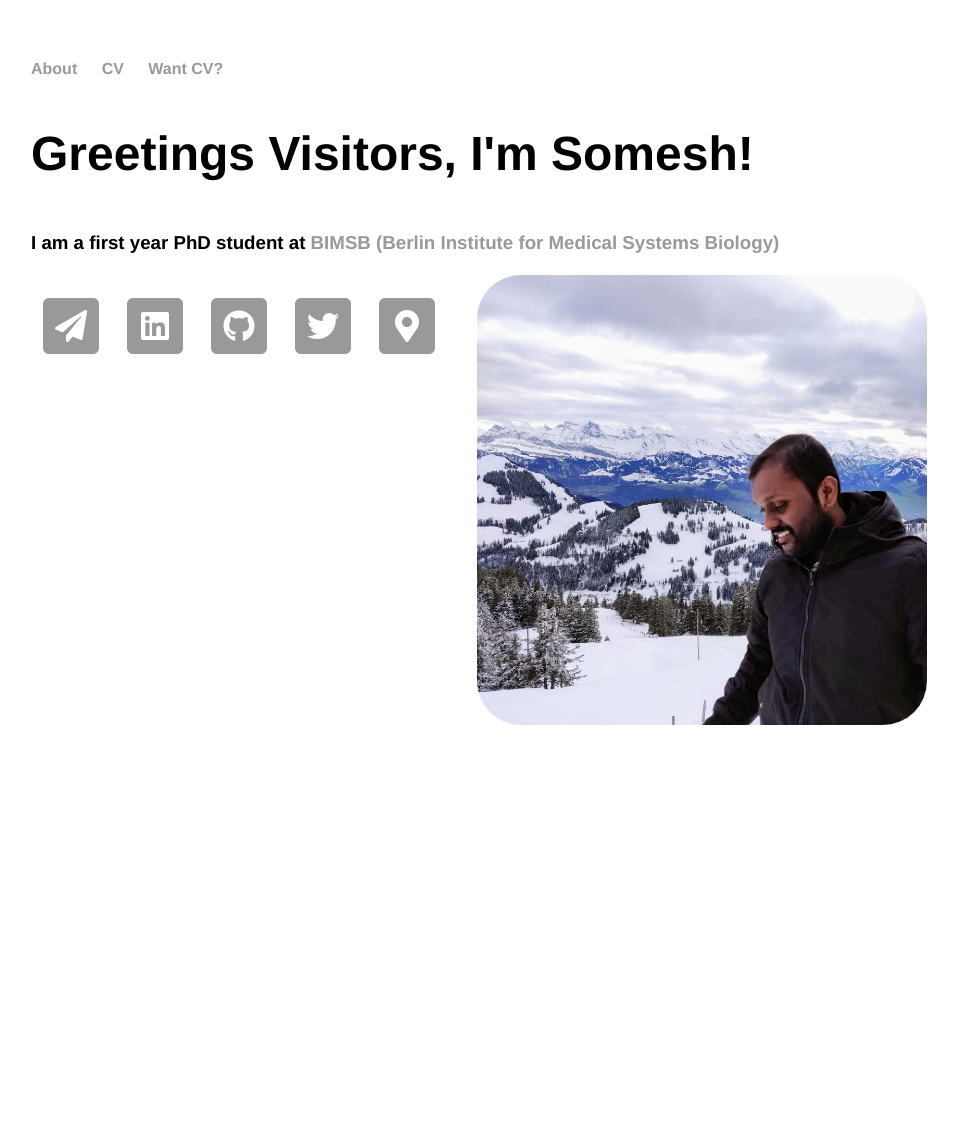
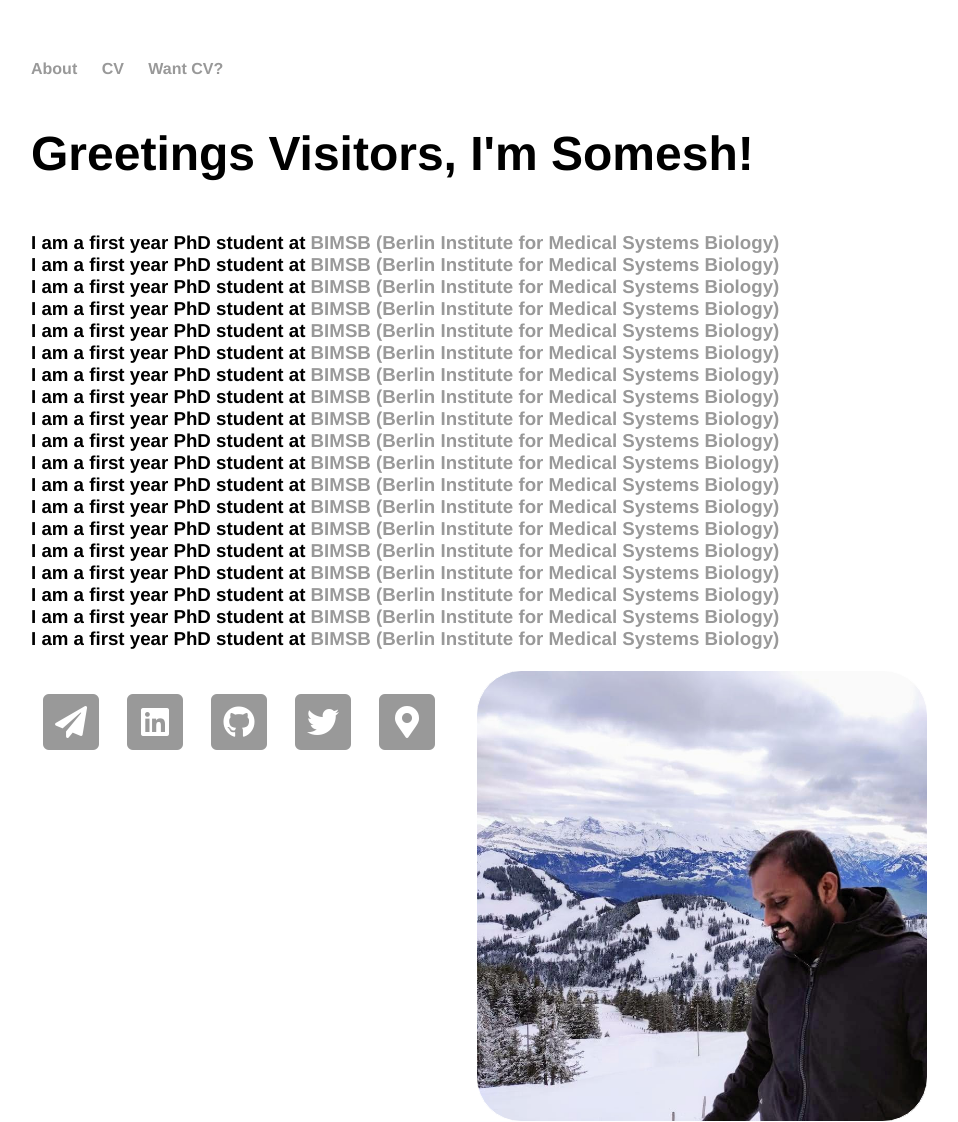
Before and after one commit to saisomesh2594/saisomesh2594.github.io, a Jekyll site: the page built from index.html, in a window 1280 px wide. Shown: the whole page, without its empty margins (161-1119 px from the left). Built offline with Jekyll 4.4.1, drawn with Linux system fonts in a browser that asks for light colours; before the commit the page ends 900 px from its top, so only the background shows below that.

Commit message:
Update index.html

```diff
--- a/index.html
+++ b/index.html
@@ -26,7 +26,26 @@
 	<h4>
 		<div class="para-container" style="float:left; white-space:nowrap;">
 			<p>
-			<h3>I am a first year PhD student at <a href="https://www.mdc-berlin.de/bimsb">BIMSB (Berlin Institute for Medical Systems Biology) </a></h3>
+			<h3>I am a first year PhD student at <a href="https://www.mdc-berlin.de/bimsb">BIMSB (Berlin Institute for Medical Systems Biology) </a> <br>
+			I am a first year PhD student at <a href="https://www.mdc-berlin.de/bimsb">BIMSB (Berlin Institute for Medical Systems Biology) </a> <br>
+				I am a first year PhD student at <a href="https://www.mdc-berlin.de/bimsb">BIMSB (Berlin Institute for Medical Systems Biology) </a> <br>
+				I am a first year PhD student at <a href="https://www.mdc-berlin.de/bimsb">BIMSB (Berlin Institute for Medical Systems Biology) </a> <br>
+				I am a first year PhD student at <a href="https://www.mdc-berlin.de/bimsb">BIMSB (Berlin Institute for Medical Systems Biology) </a> <br>
+				I am a first year PhD student at <a href="https://www.mdc-berlin.de/bimsb">BIMSB (Berlin Institute for Medical Systems Biology) </a> <br>
+				I am a first year PhD student at <a href="https://www.mdc-berlin.de/bimsb">BIMSB (Berlin Institute for Medical Systems Biology) </a> <br>
+				I am a first year PhD student at <a href="https://www.mdc-berlin.de/bimsb">BIMSB (Berlin Institute for Medical Systems Biology) </a> <br>
+				I am a first year PhD student at <a href="https://www.mdc-berlin.de/bimsb">BIMSB (Berlin Institute for Medical Systems Biology) </a> <br>
+				I am a first year PhD student at <a href="https://www.mdc-berlin.de/bimsb">BIMSB (Berlin Institute for Medical Systems Biology) </a> <br>
+				I am a first year PhD student at <a href="https://www.mdc-berlin.de/bimsb">BIMSB (Berlin Institute for Medical Systems Biology) </a> <br>
+				I am a first year PhD student at <a href="https://www.mdc-berlin.de/bimsb">BIMSB (Berlin Institute for Medical Systems Biology) </a> <br>
+				I am a first year PhD student at <a href="https://www.mdc-berlin.de/bimsb">BIMSB (Berlin Institute for Medical Systems Biology) </a> <br>
+				I am a first year PhD student at <a href="https://www.mdc-berlin.de/bimsb">BIMSB (Berlin Institute for Medical Systems Biology) </a> <br>
+				I am a first year PhD student at <a href="https://www.mdc-berlin.de/bimsb">BIMSB (Berlin Institute for Medical Systems Biology) </a> <br>
+				I am a first year PhD student at <a href="https://www.mdc-berlin.de/bimsb">BIMSB (Berlin Institute for Medical Systems Biology) </a> <br>
+				I am a first year PhD student at <a href="https://www.mdc-berlin.de/bimsb">BIMSB (Berlin Institute for Medical Systems Biology) </a> <br>
+				I am a first year PhD student at <a href="https://www.mdc-berlin.de/bimsb">BIMSB (Berlin Institute for Medical Systems Biology) </a> <br>
+				I am a first year PhD student at <a href="https://www.mdc-berlin.de/bimsb">BIMSB (Berlin Institute for Medical Systems Biology) </a> <br>
+			</h3>
 			</p>
 		</div>
 
```
